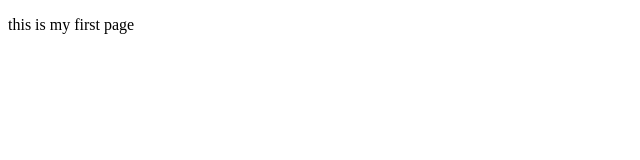
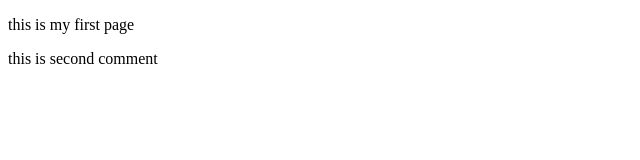
Before and after one commit to chhotuVerma1/Git-lab, a plain HTML site: page index.html in a window 1280 px wide. Shown: the whole page, without its empty margins (0-640 px from the left). Drawn offline with Linux system fonts and the light colour scheme.

Commit message:
this is my second commit

```diff
--- a/index.html
+++ b/index.html
@@ -8,5 +8,6 @@
 </head>
 <body>
 <p>this is my first page</p>
+<p>this is second comment</p>
 </body>
 </html>
```
